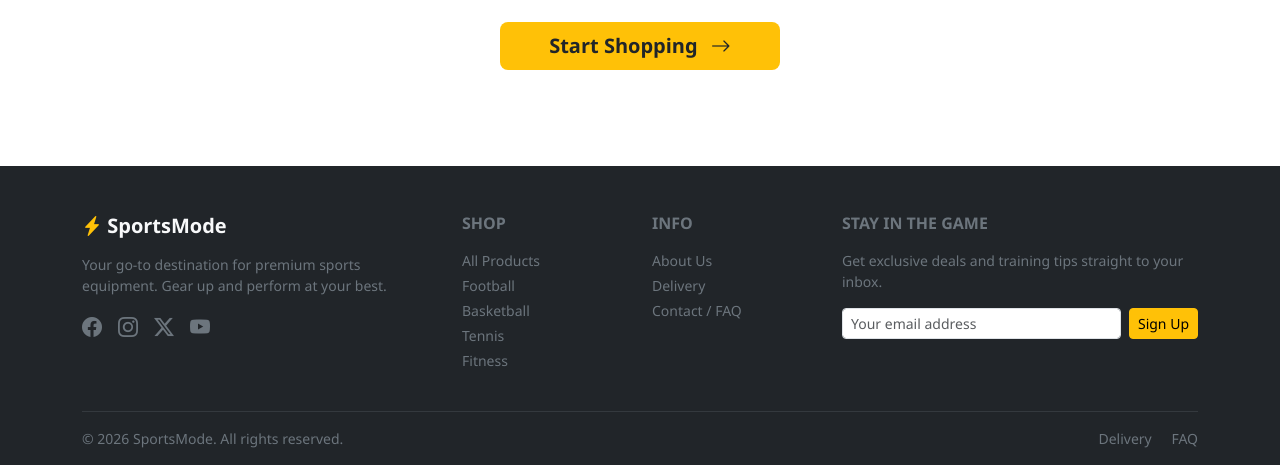
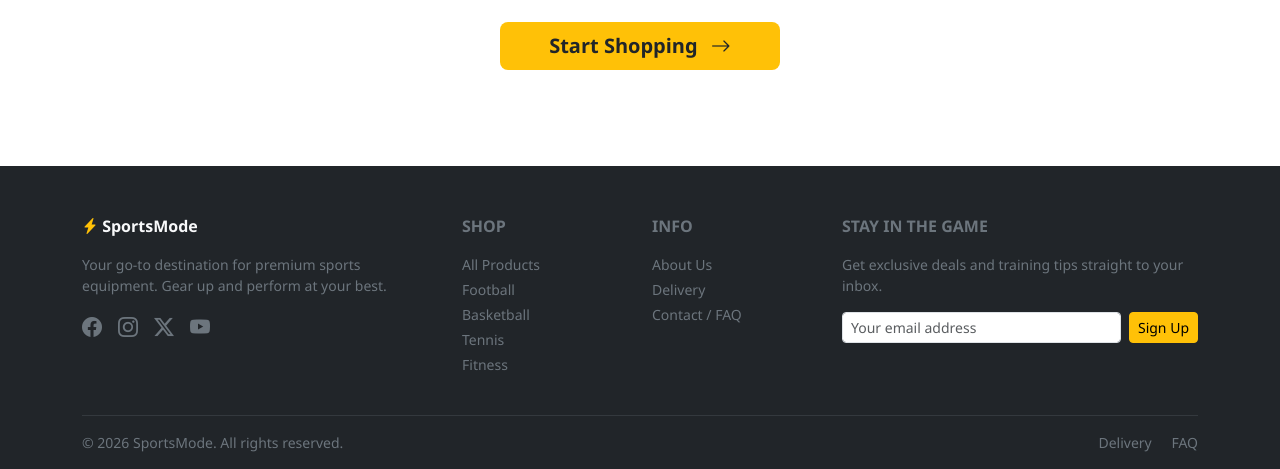
Before and after one commit to Esteban-Jr/SportMode, a Django app: page /bag/ in a window 1280 px wide. Shown: the part 647-1116 px from the top of the page. Run offline with Django 3.2, Linux system fonts and the light colour scheme.

Commit message:
Fix remaining heading hierarchy issues across templates

```diff
--- a/bag/templates/bag/bag.html
+++ b/bag/templates/bag/bag.html
@@ -182,7 +182,7 @@
                  ============================================= -->
             <div class="col-lg-4">
                 <div class="card border-0 shadow-sm rounded-3 p-4 sticky-top" style="top: 80px;">
-                    <h2 class="h5 fw-bold mb-4">Order Summary</h2>
+                    <h2 class="fw-bold mb-4">Order Summary</h2>
 
                     <dl class="d-flex flex-column gap-2 mb-3">
                         <div class="d-flex justify-content-between">
--- a/profiles/templates/profiles/profile.html
+++ b/profiles/templates/profiles/profile.html
@@ -152,7 +152,7 @@
 
                         <!-- Quick links -->
                         <div class="card border-0 shadow-sm rounded-3 p-4">
-                            <h2 class="h6 fw-bold mb-3">Quick Links</h2>
+                            <h2 class="fw-bold mb-3" style="font-size:1rem;">Quick Links</h2>
                             <ul class="list-unstyled mb-0">
                                 <li class="mb-2">
                                     <a href="{% url 'products:product_list' %}" class="text-dark text-decoration-none small">
--- a/templates/base.html
+++ b/templates/base.html
@@ -240,9 +240,9 @@
             <div class="row g-4">
                 <!-- Brand Column -->
                 <div class="col-md-4">
-                    <h5 class="fw-bold mb-3">
+                    <p class="fw-bold mb-3">
                         <i class="bi bi-lightning-charge-fill text-warning"></i> SportsMode
-                    </h5>
+                    </p>
                     <p class="text-secondary small">
                         Your go-to destination for premium sports equipment. Gear up and perform at your best.
                     </p>
@@ -256,7 +256,7 @@
 
                 <!-- Quick Links -->
                 <div class="col-md-2">
-                    <h6 class="text-uppercase text-secondary fw-semibold mb-3">Shop</h6>
+                    <p class="text-uppercase text-secondary fw-semibold mb-3">Shop</p>
                     <ul class="list-unstyled small">
                         <li class="mb-1"><a href="{% url 'products:product_list' %}" class="text-secondary text-decoration-none">All Products</a></li>
                         <li class="mb-1"><a href="{% url 'products:product_list' %}?sport=football" class="text-secondary text-decoration-none">Football</a></li>
@@ -268,7 +268,7 @@
 
                 <!-- Info Links -->
                 <div class="col-md-2">
-                    <h6 class="text-uppercase text-secondary fw-semibold mb-3">Info</h6>
+                    <p class="text-uppercase text-secondary fw-semibold mb-3">Info</p>
                     <ul class="list-unstyled small">
                         <li class="mb-1"><a href="{% url 'about' %}" class="text-secondary text-decoration-none">About Us</a></li>
                         <li class="mb-1"><a href="{% url 'delivery' %}" class="text-secondary text-decoration-none">Delivery</a></li>
@@ -278,7 +278,7 @@
 
                 <!-- Newsletter Signup -->
                 <div class="col-md-4">
-                    <h6 class="text-uppercase text-secondary fw-semibold mb-3">Stay in the Game</h6>
+                    <p class="text-uppercase text-secondary fw-semibold mb-3">Stay in the Game</p>
                     <p class="text-secondary small">Get exclusive deals and training tips straight to your inbox.</p>
                     <form class="d-flex gap-2" action="{% url 'newsletter:subscribe' %}" method="POST">
                         {% csrf_token %}
```
Also changed, not shown: checkout/templates/checkout/checkout.html (+5 -5 lines), products/templates/products/products.html (+5 -5 lines).
